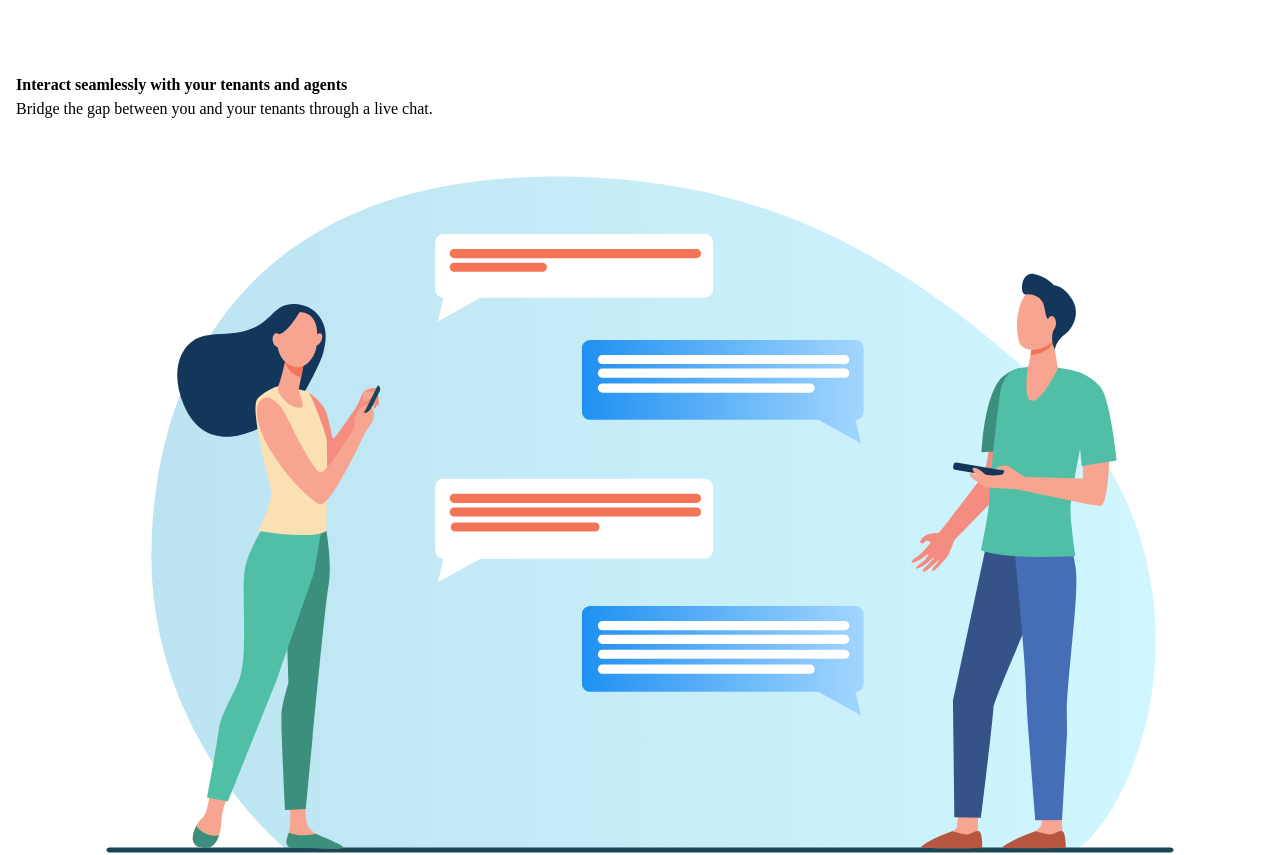
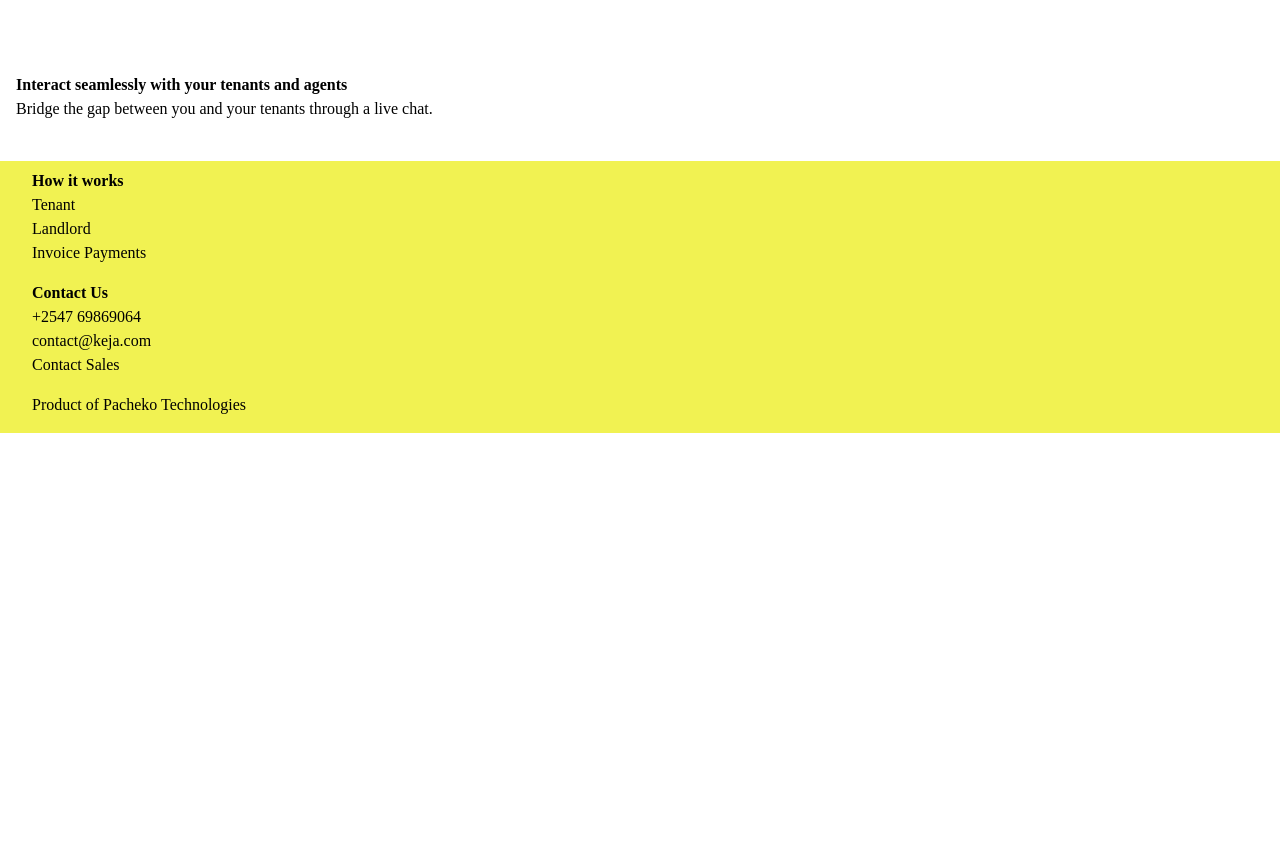
Before and after one commit to pacheko-ke/keja, a React (Create React App) app: page / in a window 1280 px wide. Shown: the part 533-1388 px from the top of the page. After the commit the page ends 966 px from the top, so only its background shows below. Built offline with nearby package versions, Linux system fonts and the light colour scheme.

Commit message:
update footer

```diff
--- a/src/components/Features.jsx
+++ b/src/components/Features.jsx
@@ -23,7 +23,7 @@ export default function Features() {
                 <div>
                     <h1 className='text-md font-bold mt-4'>Interact seamlessly with your tenants and agents</h1>
                     <p>Bridge the gap between you and your tenants through a live chat.</p>
-                    <img src={Chat} alt="payment" />
+                    {/* <img src={Chat} alt="payment" /> */}
                 </div>
 
                 {/* <div>
--- a/src/components/Footer.jsx
+++ b/src/components/Footer.jsx
@@ -2,13 +2,24 @@ import React from 'react'
 
 export default function Footer() {
     return (
-    <div className='bottom-0 bg-[#F1F252] flex flex-col text-left pl-8 pt-2'>
+        <div className='bottom-0 bg-[#F1F252] flex flex-col text-left pl-8 pt-2 mt-10'>
             <div className="flex flex-col pb-4">
                 <h1 className='font-bold'>How it works</h1>
                 <h1>Tenant</h1>
                 <h1>Landlord</h1>
-            <h1>Invoice Payments</h1>
+                <h1 className='divider divider-black'>Invoice Payments</h1>
+
             </div>
+            <div className="flex flex-col pb-4">
+                <h1 className='font-bold'>Contact Us</h1>
+                <h1>+2547 69869064</h1>
+                <h1>contact@keja.com</h1>
+                <h1 className='divider divider-black'>Contact Sales</h1>
+                <h1 className='mt-4'>Product of Pacheko Technologies</h1>
+
+            </div>
+
+
 
 
         </div>
```
Lines whose indentation alone changed are shown as unchanged.
